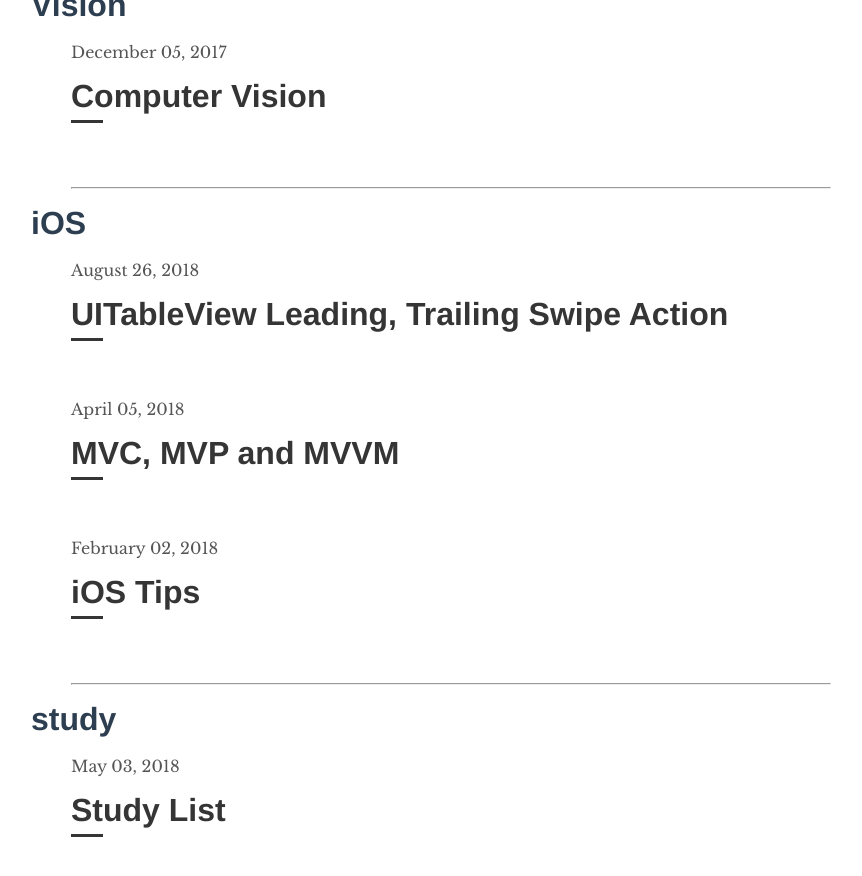
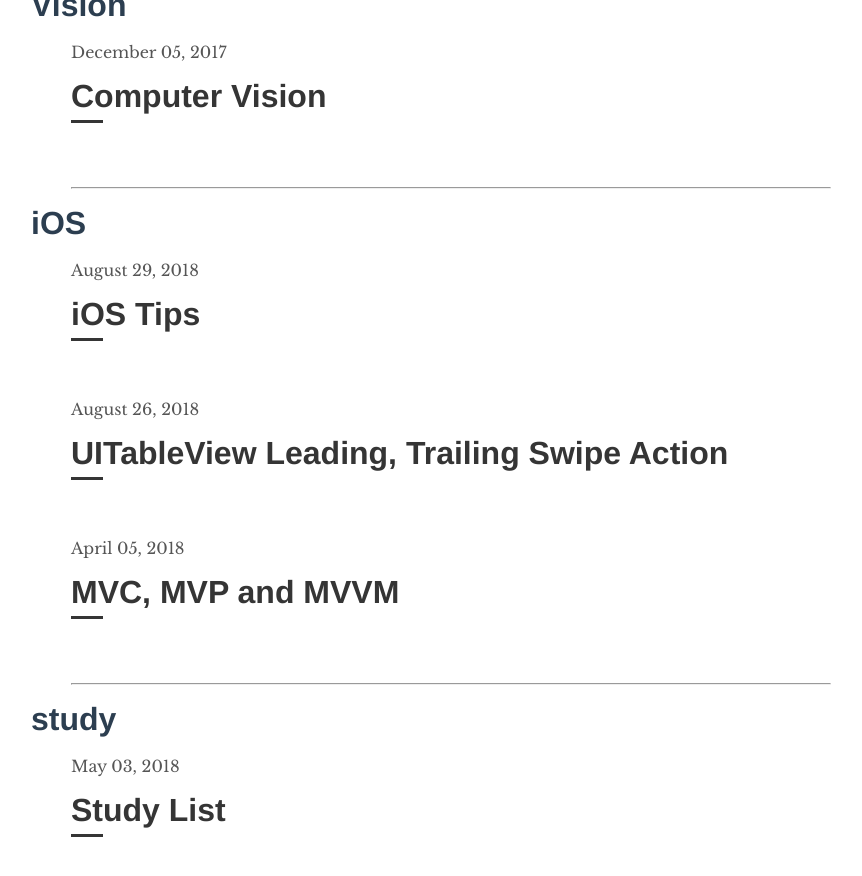
Before and after one commit to trilliwon/ABL, a Jekyll site: the page built from tags.html, in a window 1280 px wide and 900 px high, scrolled down 13888 px. Shown: the top 876 px of the window, without its empty margins (209-1071 px from the left). Built offline with Jekyll 4.4.1, drawn with Linux system fonts in a browser that asks for light colours; nearby versions of some CDN libraries.

Commit message:
Wed Aug 29 14:43:58 KST 2018

```diff
--- a/_posts/ios/2018-02-02-ios-tips.md
+++ b/_posts/ios/2018-02-02-ios-tips.md
@@ -1,7 +1,7 @@
 ---
 layout: post
 title:  "iOS Tips"
-date:   2018-02-02 16:00:00 +0900
+date:   2018-08-29 16:00:00 +0900
 tag: [iOS]
 description: iOS Tips
 ---
```
